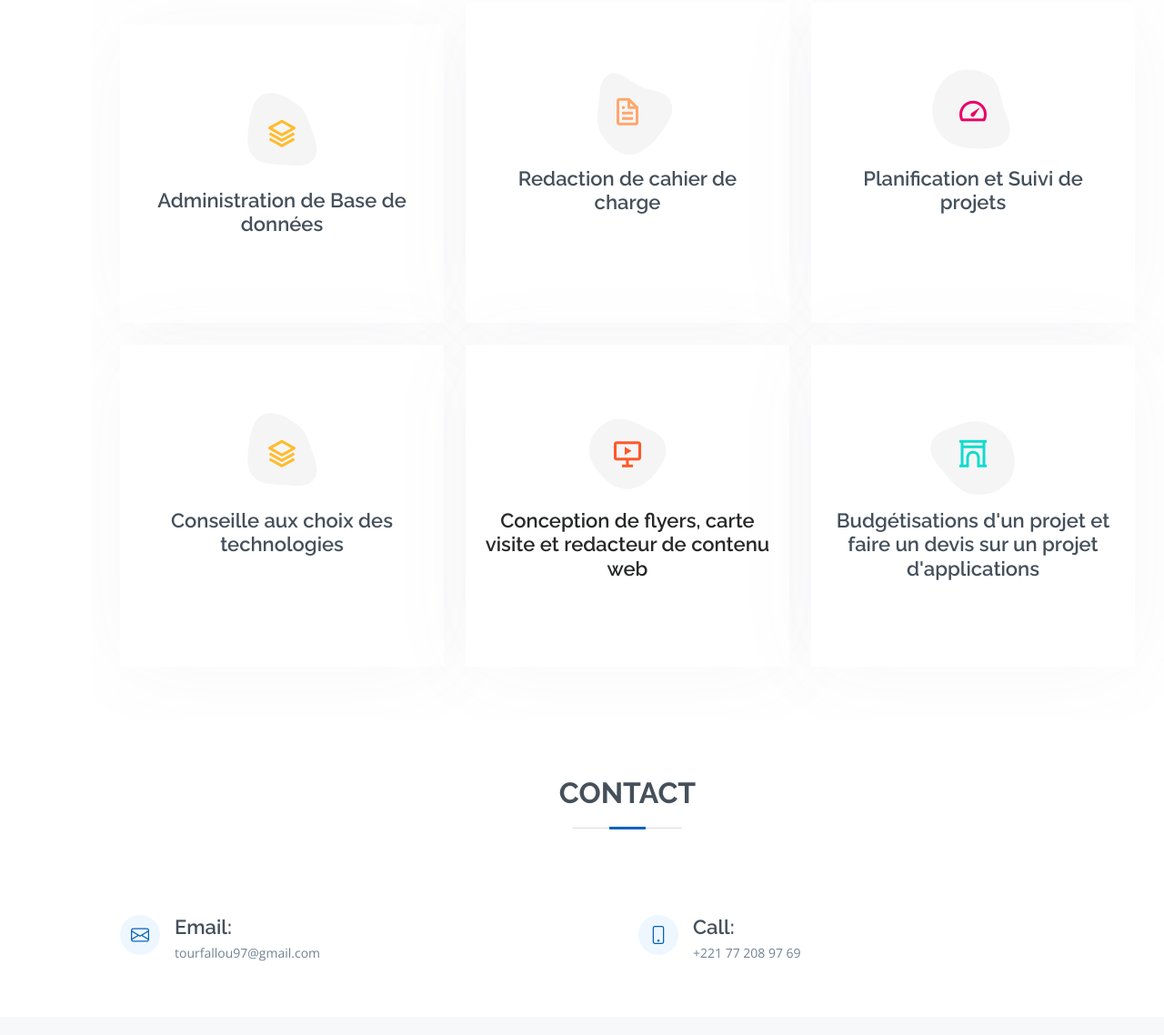
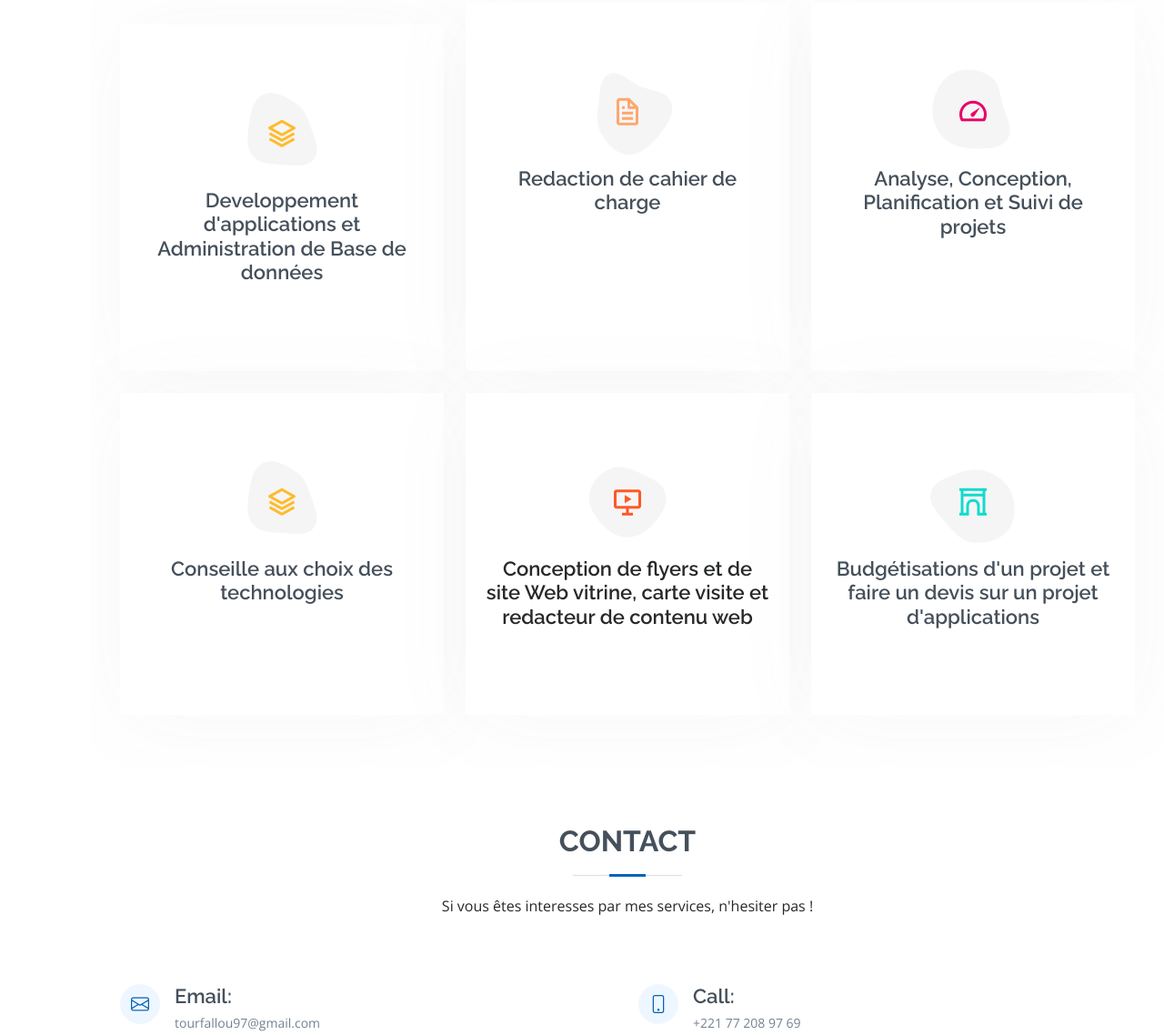
Before and after one commit to fallougeekeralafunti/MyResume, a plain HTML site: page index.html in a window 1280 px wide. Shown: the part 3245-4383 px from the top of the page at 91% size. Drawn offline with nearby package versions, Linux system fonts and the light colour scheme.

Commit message:
services et contact

```diff
--- a/index.html
+++ b/index.html
@@ -319,7 +319,7 @@
                 </svg>
                 <i class="bx bx-layer"></i>
               </div>
-              <h4><a href="">Administration de Base de données</a></h4>
+              <h4><a href="">Developpement d'applications et Administration de Base de données</a></h4>
               <!-- <p>DBA oracle</p> -->
             </div>
           </div>
@@ -345,7 +345,7 @@
                 </svg>
                 <i class="bx bx-tachometer"></i>
               </div>
-              <h4><a href="">Planification et Suivi de projets</a></h4>
+              <h4><a href="">Analyse, Conception, Planification et Suivi de projets</a></h4>
               <!-- <p>Excepteur sint occaecat cupidatat non proident, sunt in culpa qui officia</p> -->
             </div>
           </div>
@@ -371,7 +371,7 @@
                 </svg>
                 <i class="bx bx-slideshow"></i>
               </div>
-              <h4><a href=""></a>Conception de flyers, carte visite et redacteur de contenu web</h4>
+              <h4><a href=""></a>Conception de flyers et de site Web vitrine, carte visite et redacteur de contenu web</h4>
               <!-- <p>Quis consequatur saepe eligendi voluptatem consequatur dolor consequuntur</p> -->
             </div>
           </div>
@@ -400,6 +400,7 @@
 
         <div class="section-title">
           <h2>Contact</h2>
+          <p>Si vous êtes interesses par mes services, n'hesiter pas !</p>
         </div>
 
         <div class="row mt-1">
```
